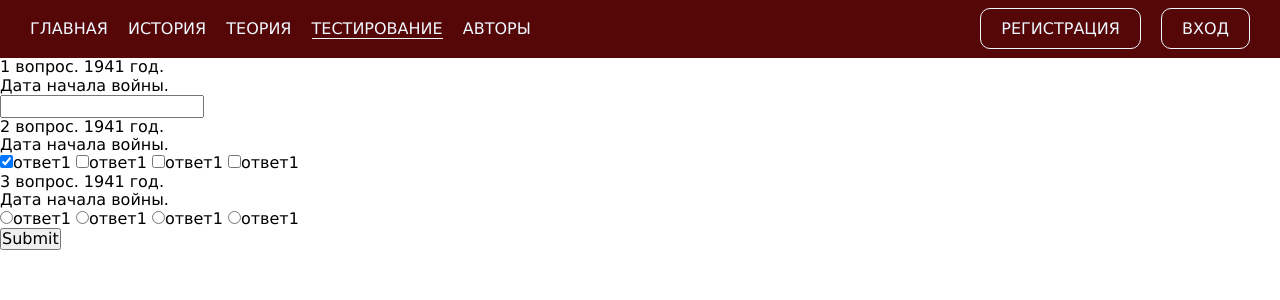
After one commit to Tiru21/TimeLine, a Flask app: template templates/questions.html in a window 1280 px wide. The commit adds this page. Shown: the top 300 px of the page. Run offline with Flask 3, Linux system fonts and the light colour scheme; the template is opened without the code that fills it, so the values that code supplies are empty; some libraries are stand-ins or nearby versions.

Commit message:
Add files via upload

```diff
--- /dev/null
+++ b/templates/questions.html
@@ -0,0 +1,76 @@
+<!DOCTYPE html>
+<html lang="ru">
+<head>
+    <meta charset="UTF-8">
+    <meta name="viewport" content="width=device-width, initial-scale=1.0">
+    <title>Document</title>
+    <link rel="stylesheet" href="styles/normalize.css">
+    <link rel="stylesheet" href="styles/styles.css">
+    <link rel="stylesheet" href="styles/questions.css">
+</head>
+<body>
+    <header>
+        <nav>
+            <a href="#">Главная</a>
+            <a href="time_line.html">История</a>
+            <a href="#">Теория</a>
+            <a class="active" href="#">Тестирование</a>
+            <a href="#">Авторы</a>
+        </nav>
+        <div class="profile-form">
+            <a href="#">Регистрация</a>
+            <a href="#">Вход</a>
+        </div>
+    </header>
+    <main>
+        <section class="questions">
+            <div>
+                <form method="post">
+                    <div class="question">
+                        <div class="question-title">
+                            <p>1 вопрос. 1941 год.</p>
+                        </div>
+                        <div class="question-body">
+                            <p>Дата начала войны.</p>
+                            <input type="text" name="q1" id="">
+                        </div>
+                    </div>
+                    <div class="question">
+                        <div class="question-title">
+                            <p>2 вопрос. 1941 год.</p>
+                        </div>
+                        <div class="question-body">
+                            <p>Дата начала войны.</p>
+                            <div class="question-variant-body checkbox-question">
+                                <label for="cb1"><input type="checkbox" checked="checked" name="" id="cb1">ответ1</label>
+                                <label><input type="checkbox" name="" id="">ответ1</label>
+                                <label><input type="checkbox" name="" id="">ответ1</label>
+                                <label><input type="checkbox" name="" id="">ответ1</label>
+                                </div>
+                        </div>
+                    </div>
+                    <div class="question">
+                        <div class="question-title">
+                            <p>3 вопрос. 1941 год.</p>
+                        </div>
+                        <div class="question-body">
+                            <p>Дата начала войны.</p>
+                            <div class="question-variant-body radio-question">
+                                <label><input type="radio" name="r1" id="">ответ1</label>
+                                <label><input type="radio" name="r1" id="">ответ1</label>
+                                <label><input type="radio" name="r1" id="">ответ1</label>
+                                <label><input type="radio" name="r1" id="">ответ1</label>
+                            </div>
+                        </div>
+                    </div>
+                    <input type="submit" class="test-submit">
+                </form>
+            </div>
+        </section>
+    </main>
+    <footer>
+
+    </footer>
+    <script src="scripts/questions.js"></script>
+</body>
+</html>
```
Also changed, not shown: templates/time_line.html (+7 -7 lines).
